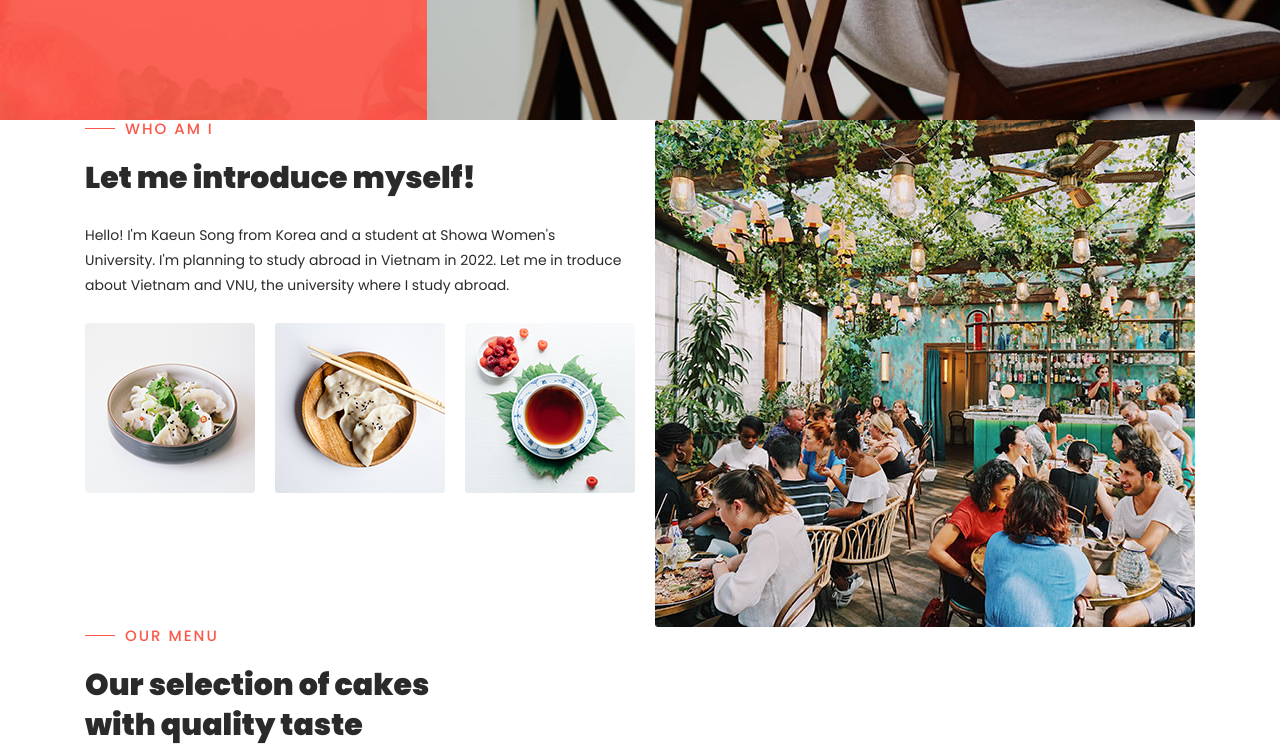
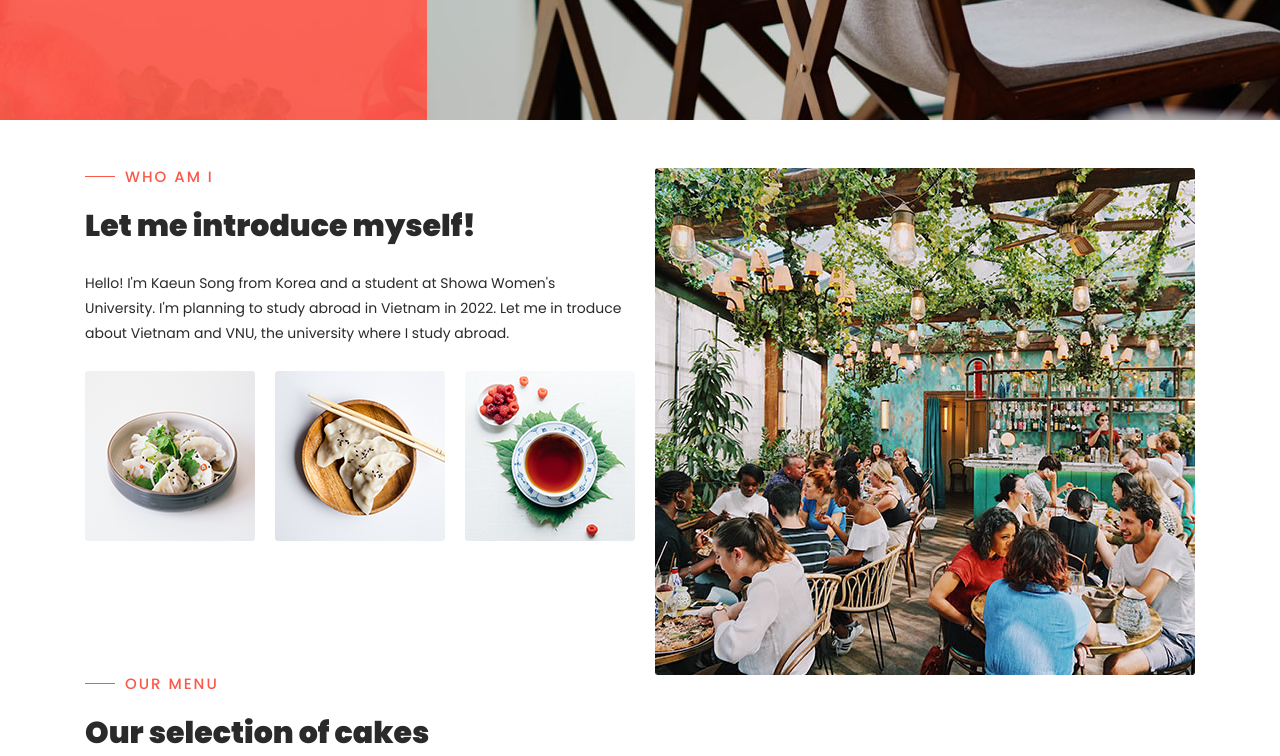
Before and after one commit to KE527/web, a plain HTML site: page index.html in a window 1280 px wide. Shown: the part 680-1436 px from the top of the page. Drawn offline with Linux system fonts and the light colour scheme.

Commit message:
Update index.html

```diff
--- a/index.html
+++ b/index.html
@@ -143,7 +143,7 @@ https://templatemo.com/tm-558-klassy-cafe
     <!-- ***** Main Banner Area End ***** -->
 
     <!-- ***** About Area Starts ***** -->
-    <section class="section" id="who">
+    <br><br><section class="section" id="who">
         <div class="container">
             <div class="row">
                 <div class="col-lg-6 col-md-6 col-xs-12">
@@ -169,7 +169,7 @@ https://templatemo.com/tm-558-klassy-cafe
                 <div class="col-lg-6 col-md-6 col-xs-12">
                     <div class="right-content">
                         <div class="thumb">
-                            <img src="assets/images/about-video-bg.jpg" alt="">
+                           <img src="assets/images/about-video-bg.jpg" alt="">
                         </div>
                     </div>
                 </div>
```
